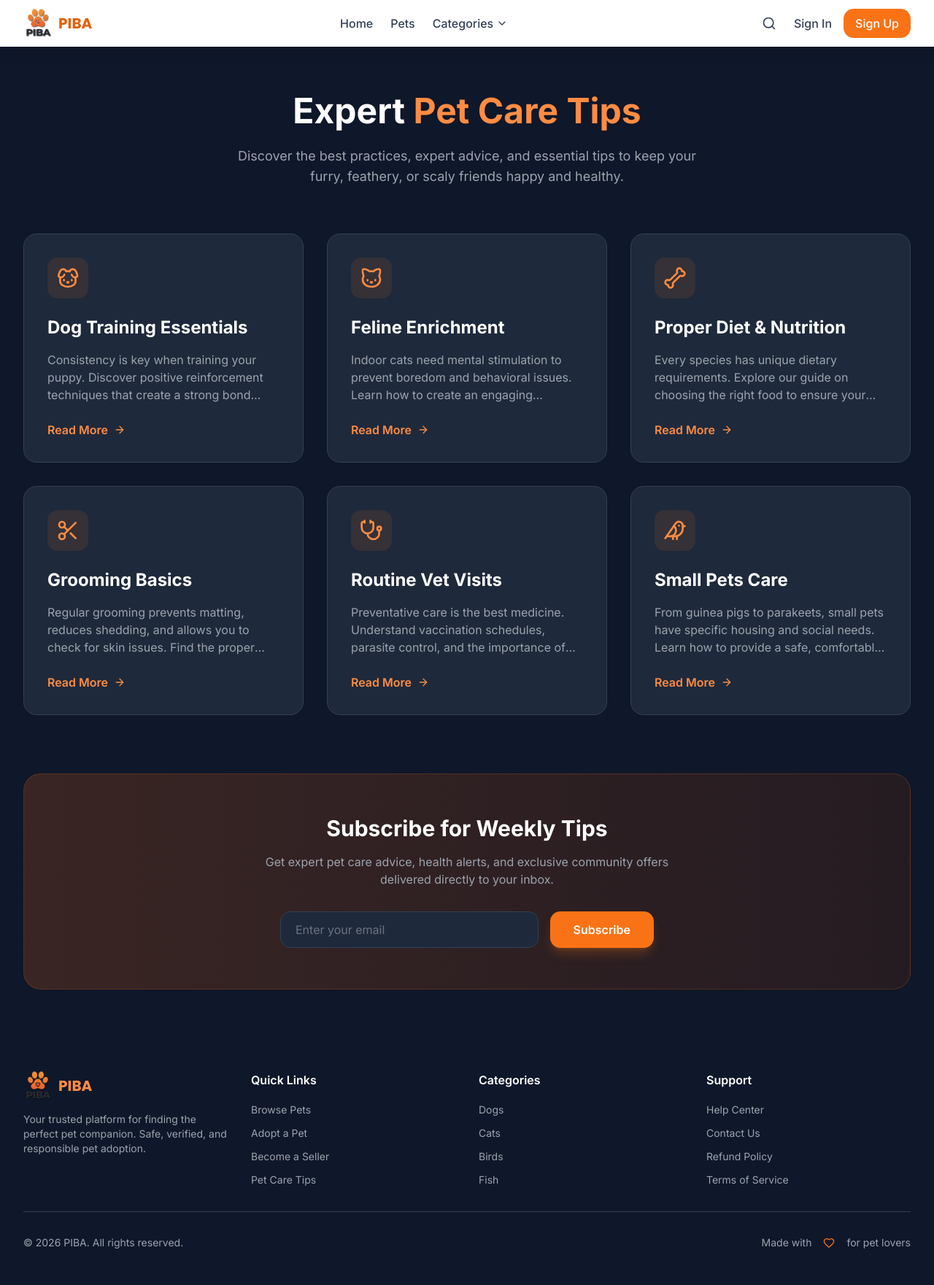
After one commit to karthik-joseph/PIBA, a Django app: page /pet-care-tips/ in a window 1280 px wide. The commit adds this page. Shown: the whole page at 73% size. Run offline with Django 5.2, Linux system fonts and the light colour scheme; data that the repository does not hold is empty; some libraries are stand-ins or nearby versions.

Commit message:
Added pet care tips page

```diff
--- a/templates/components/footer.html
+++ b/templates/components/footer.html
@@ -33,7 +33,7 @@
                     <li><a href="{% url 'pet_listing' %}" class="text-gray-400 hover:text-primary-400 transition text-sm">Browse Pets</a></li>
                     <li><a href="{% url 'pet_listing' %}?listing_type=adoption" class="text-gray-400 hover:text-primary-400 transition text-sm">Adopt a Pet</a></li>
                     <li><a href="{% url 'seller_register' %}" class="text-gray-400 hover:text-primary-400 transition text-sm">Become a Seller</a></li>
-                    <li><a href="#" class="text-gray-400 hover:text-primary-400 transition text-sm">Pet Care Tips</a></li>
+                    <li><a href="{% url 'pet_care_tips' %}" class="text-gray-400 hover:text-primary-400 transition text-sm">Pet Care Tips</a></li>
                 </ul>
             </div>
 
--- /dev/null
+++ b/templates/pages/pet_care_tips.html
@@ -0,0 +1,133 @@
+{% extends 'base.html' %}
+{% load static %}
+
+{% block title %}Pet Care Tips | PIBA{% endblock %}
+
+{% block content %}
+<div class="bg-dark-900 min-h-screen py-16">
+    <div class="max-w-7xl mx-auto px-4 sm:px-6 lg:px-8">
+
+        <!-- Header -->
+        <div class="text-center mb-16">
+            <h1 class="text-4xl md:text-5xl font-bold text-white mb-6">Expert <span class="text-primary-400">Pet Care Tips</span></h1>
+            <p class="text-gray-400 text-lg max-w-2xl mx-auto">
+                Discover the best practices, expert advice, and essential tips to keep your furry, feathery, or scaly friends happy and healthy.
+            </p>
+        </div>
+
+        <!-- Tips Grid -->
+        <div class="grid grid-cols-1 md:grid-cols-2 lg:grid-cols-3 gap-8">
+
+            <!-- Tip 1: Dogs -->
+            <div class="bg-dark-800 rounded-2xl p-8 border border-dark-700 hover:border-primary-500/50 transition-all duration-300 group">
+                <div class="w-14 h-14 bg-primary-500/10 rounded-xl flex items-center justify-center mb-6 text-primary-400 group-hover:scale-110 transition-transform">
+                    <i data-lucide="dog" class="w-8 h-8"></i>
+                </div>
+                <h3 class="text-2xl font-bold text-white mb-4">Dog Training Essentials</h3>
+                <p class="text-gray-400 mb-6 line-clamp-3">
+                    Consistency is key when training your puppy. Discover positive reinforcement techniques that create a strong bond while teaching essential commands.
+                </p>
+                <a href="#" class="text-primary-400 font-semibold inline-flex items-center hover:text-primary-300 transition-colors">
+                    Read More <i data-lucide="arrow-right" class="w-4 h-4 ml-2"></i>
+                </a>
+            </div>
+
+            <!-- Tip 2: Cats -->
+            <div class="bg-dark-800 rounded-2xl p-8 border border-dark-700 hover:border-primary-500/50 transition-all duration-300 group">
+                <div class="w-14 h-14 bg-primary-500/10 rounded-xl flex items-center justify-center mb-6 text-primary-400 group-hover:scale-110 transition-transform">
+                    <i data-lucide="cat" class="w-8 h-8"></i>
+                </div>
+                <h3 class="text-2xl font-bold text-white mb-4">Feline Enrichment</h3>
+                <p class="text-gray-400 mb-6 line-clamp-3">
+                    Indoor cats need mental stimulation to prevent boredom and behavioral issues. Learn how to create an engaging environment with vertical spaces and interactive toys.
+                </p>
+                <a href="#" class="text-primary-400 font-semibold inline-flex items-center hover:text-primary-300 transition-colors">
+                    Read More <i data-lucide="arrow-right" class="w-4 h-4 ml-2"></i>
+                </a>
+            </div>
+
+            <!-- Tip 3: Nutrition -->
+            <div class="bg-dark-800 rounded-2xl p-8 border border-dark-700 hover:border-primary-500/50 transition-all duration-300 group">
+                <div class="w-14 h-14 bg-primary-500/10 rounded-xl flex items-center justify-center mb-6 text-primary-400 group-hover:scale-110 transition-transform">
+                    <i data-lucide="bone" class="w-8 h-8"></i>
+                </div>
+                <h3 class="text-2xl font-bold text-white mb-4">Proper Diet & Nutrition</h3>
+                <p class="text-gray-400 mb-6 line-clamp-3">
+                    Every species has unique dietary requirements. Explore our guide on choosing the right food to ensure your pet gets the nutrients they need for a long, vibrant life.
+                </p>
+                <a href="#" class="text-primary-400 font-semibold inline-flex items-center hover:text-primary-300 transition-colors">
+                    Read More <i data-lucide="arrow-right" class="w-4 h-4 ml-2"></i>
+                </a>
+            </div>
+
+            <!-- Tip 4: Grooming -->
+            <div class="bg-dark-800 rounded-2xl p-8 border border-dark-700 hover:border-primary-500/50 transition-all duration-300 group">
+                <div class="w-14 h-14 bg-primary-500/10 rounded-xl flex items-center justify-center mb-6 text-primary-400 group-hover:scale-110 transition-transform">
+                    <i data-lucide="scissors" class="w-8 h-8"></i>
+                </div>
+                <h3 class="text-2xl font-bold text-white mb-4">Grooming Basics</h3>
+                <p class="text-gray-400 mb-6 line-clamp-3">
+                    Regular grooming prevents matting, reduces shedding, and allows you to check for skin issues. Find the proper brushing techniques and tools for your pet's coat.
+                </p>
+                <a href="#" class="text-primary-400 font-semibold inline-flex items-center hover:text-primary-300 transition-colors">
+                    Read More <i data-lucide="arrow-right" class="w-4 h-4 ml-2"></i>
+                </a>
+            </div>
+
+            <!-- Tip 5: Health Checks -->
+            <div class="bg-dark-800 rounded-2xl p-8 border border-dark-700 hover:border-primary-500/50 transition-all duration-300 group">
+                <div class="w-14 h-14 bg-primary-500/10 rounded-xl flex items-center justify-center mb-6 text-primary-400 group-hover:scale-110 transition-transform">
+                    <i data-lucide="stethoscope" class="w-8 h-8"></i>
+                </div>
+                <h3 class="text-2xl font-bold text-white mb-4">Routine Vet Visits</h3>
+                <p class="text-gray-400 mb-6 line-clamp-3">
+                    Preventative care is the best medicine. Understand vaccination schedules, parasite control, and the importance of annual health check-ups for early disease detection.
+                </p>
+                <a href="#" class="text-primary-400 font-semibold inline-flex items-center hover:text-primary-300 transition-colors">
+                    Read More <i data-lucide="arrow-right" class="w-4 h-4 ml-2"></i>
+                </a>
+            </div>
+
+            <!-- Tip 6: Small Pets -->
+            <div class="bg-dark-800 rounded-2xl p-8 border border-dark-700 hover:border-primary-500/50 transition-all duration-300 group">
+                <div class="w-14 h-14 bg-primary-500/10 rounded-xl flex items-center justify-center mb-6 text-primary-400 group-hover:scale-110 transition-transform">
+                    <i data-lucide="bird" class="w-8 h-8"></i>
+                </div>
+                <h3 class="text-2xl font-bold text-white mb-4">Small Pets Care</h3>
+                <p class="text-gray-400 mb-6 line-clamp-3">
+                    From guinea pigs to parakeets, small pets have specific housing and social needs. Learn how to provide a safe, comfortable habitat for your pocket pets and birds.
+                </p>
+                <a href="#" class="text-primary-400 font-semibold inline-flex items-center hover:text-primary-300 transition-colors">
+                    Read More <i data-lucide="arrow-right" class="w-4 h-4 ml-2"></i>
+                </a>
+            </div>
+
+        </div>
+
+        <!-- Newsletter / Community Section -->
+        <div class="mt-20 bg-gradient-to-r from-primary-600/20 to-primary-900/20 rounded-3xl p-10 md:p-14 border border-primary-500/20 text-center">
+            <h2 class="text-3xl font-bold text-white mb-4">Subscribe for Weekly Tips</h2>
+            <p class="text-gray-400 mb-8 max-w-xl mx-auto">Get expert pet care advice, health alerts, and exclusive community offers delivered directly to your inbox.</p>
+            <form class="flex flex-col sm:flex-row gap-4 justify-center max-w-lg mx-auto" onsubmit="event.preventDefault(); alert('Subscribed successfully!');">
+                <input type="email" placeholder="Enter your email" required
+                       class="flex-1 bg-dark-800 border border-dark-700 rounded-xl px-5 py-3 text-white focus:outline-none focus:border-primary-500 focus:ring-1 focus:ring-primary-500 transition-colors placeholder-gray-500">
+                <button type="submit" class="bg-primary-500 hover:bg-primary-600 text-white font-semibold py-3 px-8 rounded-xl transition-colors shadow-lg shadow-primary-500/25 whitespace-nowrap">
+                    Subscribe
+                </button>
+            </form>
+        </div>
+
+    </div>
+</div>
+{% endblock %}
+
+{% block extra_js %}
+<script>
+    // Ensure Lucide icons render properly if they are loaded late
+    document.addEventListener("DOMContentLoaded", () => {
+        if(typeof lucide !== 'undefined') {
+            lucide.createIcons();
+        }
+    });
+</script>
+{% endblock %}
--- a/users/urls.py
+++ b/users/urls.py
@@ -24,6 +24,7 @@ urlpatterns = [
     path('wishlist/', views.WishlistView.as_view(), name='wishlist'),
     path('terms-of-use/', views.TermsOfUseView.as_view(), name='terms'),
     path('refund-policy/', views.RefundPolicyView.as_view(), name='refund_policy'),
+    path('pet-care-tips/', views.PetCareTipsView.as_view(), name='pet_care_tips'),
 ]
 
 # End of users routing
--- a/users/views.py
+++ b/users/views.py
@@ -305,3 +305,9 @@ class RefundPolicyView(View):
     """Template view for Refund Policy."""
     def get(self, request):
         return render(request, 'legal/refund.html')
+
+
+class PetCareTipsView(View):
+    """Template view for Pet Care Tips."""
+    def get(self, request):
+        return render(request, 'pages/pet_care_tips.html')
```
